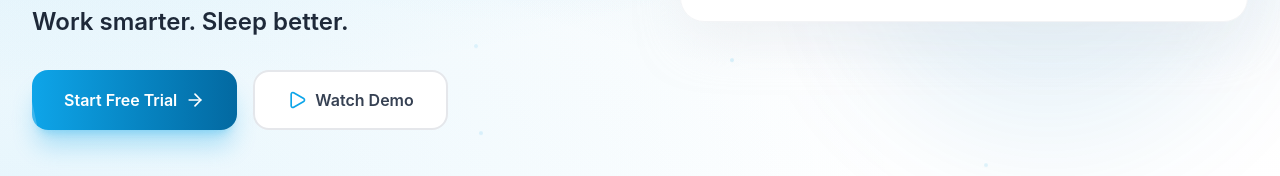
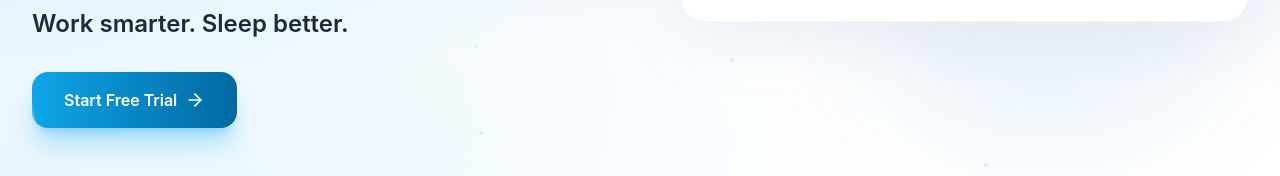
Before and after one commit to Kamitsupport/cloudepulse-website, a React (Vite) app: page / in a window 1280 px wide. Shown: the part 587-763 px from the top of the page. Built offline with nearby package versions, Linux system fonts and the light colour scheme; no server answers.

Commit message:
fix(hero): remove Watch Demo button
Demo video not yet available.

🤖 Generated with [Claude Code](https://claude.com/claude-code)

Co-Authored-By: Claude Opus 4.5 <noreply@anthropic.com>

```diff
--- a/src/components/Hero.tsx
+++ b/src/components/Hero.tsx
@@ -1,5 +1,5 @@
 import { motion } from 'framer-motion';
-import { Activity, Play, ArrowRight, Shield, Zap, BarChart3 } from 'lucide-react';
+import { Activity, ArrowRight, Shield, Zap, BarChart3 } from 'lucide-react';
 
 export default function Hero() {
   const scrollToSection = (href: string) => {
@@ -144,14 +144,6 @@ export default function Hero() {
                 Start Free Trial
                 <ArrowRight className="w-5 h-5 group-hover:translate-x-1 transition-transform" />
               </motion.button>
-              <motion.button
-                className="group px-8 py-4 bg-white text-gray-700 font-semibold rounded-2xl border-2 border-gray-200 hover:border-primary-300 flex items-center gap-2"
-                whileHover={{ scale: 1.02 }}
-                whileTap={{ scale: 0.98 }}
-              >
-                <Play className="w-5 h-5 text-primary-500" />
-                Watch Demo
-              </motion.button>
             </motion.div>
 
             {/* Trust Indicators */}
```
